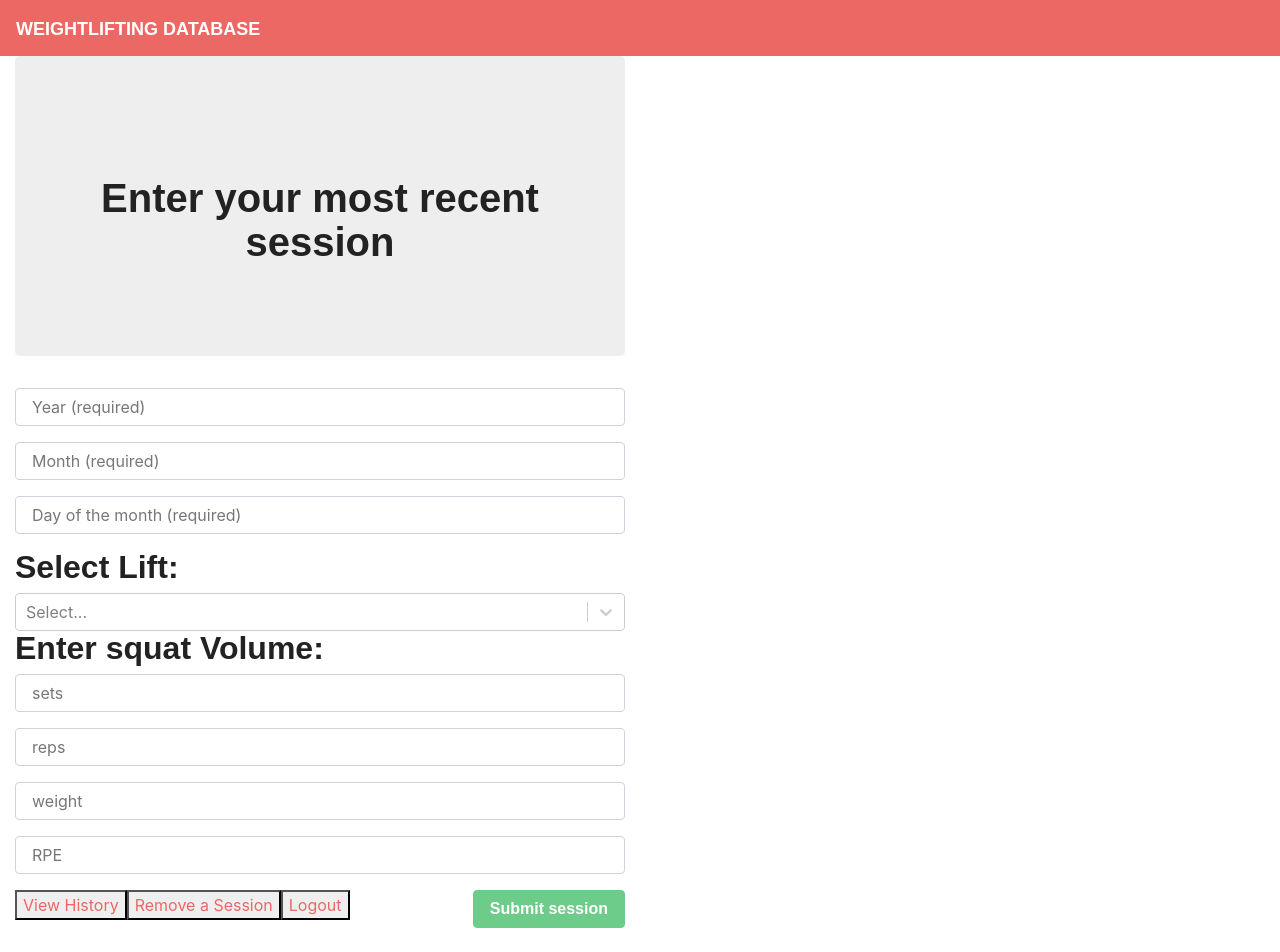
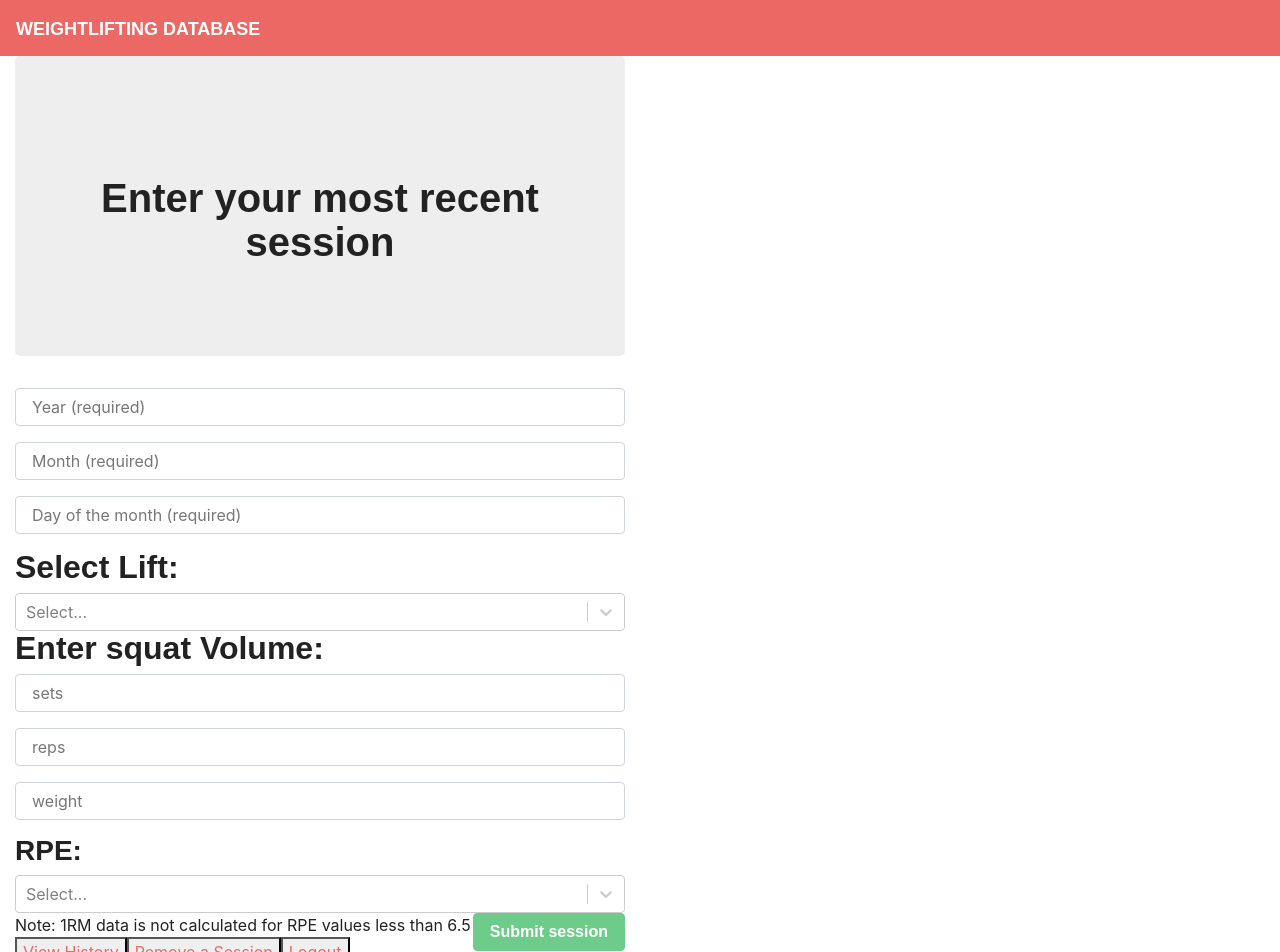
Before and after one commit to tbiaglow/Weightlifting-Tracker, a React (Create React App) app in the folder client/: page /users/1/Input in a window 1280 px wide. Shown: the top 952 px of the page. Built offline with nearby package versions, Linux system fonts and the light colour scheme; a web font is replaced by a local one.

Commit message:
RPE value is now determined by a dropdown box instead of manual user input

```diff
--- a/client/src/pages/User_Input.js
+++ b/client/src/pages/User_Input.js
@@ -13,13 +13,19 @@ const lifts = [
   { value: 'bench press', label: 'Bench Press' }
 ];
 
+const rpeValues = [
+  {value: 5, label: "5"}, {value: 6, label: "6"}, {value: 6.5, label: "6.5"},
+  {value: 7, label: "7"}, {value: 7.5, label: "7.5"}, {value: 8, label: "8"},
+  {value: 8.5, label: "8.5"}, {value: 9, label: "9"},
+  {value: 9.5, label: "9.5"}, {value: 10, label: "10"},
+  {value: "", label: "None"}
+];
+
 class User_Input extends Component {
-  // Need to assign keys for each variable in user history so I can set up the schema correctly
   state = {
     year: "",
     month: "",
     day: "",
-    // this.state.lift should be switchable
     lift: "squat",
     sets: "",
     reps: "",
@@ -28,39 +34,14 @@ class User_Input extends Component {
     userData: []
   };
 
-  // Functions to change desired lift
-  //-----------------------------------------------------------------------------------------
-  // handleSquatButton = event => {
-  //   event.preventDefault();
-  //   this.setState({lift: "squat"})
-  //   console.log(this.state.lift)
-  // }
-  // handlePressButton = event => {
-  //   event.preventDefault();
-  //   this.setState({lift: "press"})
-  //   console.log(this.state.lift)
-  // }
-  // handleBenchPressButton = event => {
-  //   event.preventDefault();
-  //   this.setState({lift: "bench press"})
-  //   console.log(this.state.lift)
-  // }
-  // handleDeadliftButton = event => {
-  //   event.preventDefault();
-  //   this.setState({lift: "deadlift"})
-  //   console.log(this.state.lift)
-  // }
-  //-----------------------------------------------------------------------------------------
+  //Function to change desired lift from dropdown menu
+  handleLiftChange = lift => {
+    this.setState({lift: lift.value})
+  };
 
-  handleLiftChange = lift => {
-    // this.setState(
-    //   { lift },
-    //   () => console.log(`Lift selected:`, this.state.lift)
-    // );
-    // event.preventDefault();
-    // this.setState({lift: lift})
-    this.setState({lift: lift.value})
-    console.log(this.state.lift)
+  //Function to change RPE from dropdown menu
+  handleRPEChange = RPE => {
+    this.setState({RPE: RPE.value})
   };
 
   handleInputChange = event => {
@@ -132,6 +113,9 @@ class User_Input extends Component {
     alert("Session Saved!")
   }
 
+  //Function to check if the exact year/month/day entered is already present in the dataset
+  //If it is, must push lift volume to that data item instead of creating a new one
+  //If not, push data to end of array
   placeHistoryItem = (lift, newHistoryItem) => {
     var historyItemPushed = false;
     for (var i = 0; i < lift[0].history.length; i++) {
@@ -145,6 +129,7 @@ class User_Input extends Component {
     }
   }
 
+  //Function to sort all history items by date
   sortHistory = (lift) => {
     for (var i = 0; i < lift[0].history.length - 1; i++) {
       if (lift[0].history[i].year > lift[0].history[i + 1].year) {
@@ -172,6 +157,7 @@ class User_Input extends Component {
 
   render() {
     const { lift } = this.state;
+    const { RPE } = this.state;
     return (
       <Container fluid>
         <Row>
@@ -184,10 +170,6 @@ class User_Input extends Component {
               <Input name="month" value={this.state.month} onChange={this.handleInputChange} placeholder="Month (required)" />
               <Input name="day" value={this.state.day} onChange={this.handleInputChange} placeholder="Day of the month (required)" />
               <h2>Select Lift: </h2>
-              {/* <button name="squatbutton" onClick={this.handleSquatButton}>Squat</button>
-              <button name="pressbutton" onClick={this.handlePressButton}>Press</button>
-              <button name="benchpressbutton" onClick={this.handleBenchPressButton}>Bench Press</button>
-              <button name="deadliftbutton" onClick={this.handleDeadliftButton}>Deadlift</button> */}
               <Select
                 value={lift}
                 onChange={this.handleLiftChange}
@@ -197,7 +179,13 @@ class User_Input extends Component {
               <Input name="sets" value={this.state.sets} onChange={this.handleInputChange} placeholder="sets" />
               <Input name="reps" value={this.state.reps} onChange={this.handleInputChange} placeholder="reps" />
               <Input name="weight" value={this.state.weight} onChange={this.handleInputChange} placeholder="weight" />
-              <Input name="RPE" value={this.state.RPE} onChange={this.handleInputChange} placeholder="RPE" />
+              <h3>RPE: {this.state.RPE}</h3>
+              <Select
+                value={RPE}
+                onChange={this.handleRPEChange}
+                options={rpeValues}
+              />
+              <text>Note: 1RM data is not calculated for RPE values less than 6.5</text>
               <FormBtn
                 disabled={!(this.state.sets && this.state.reps && this.state.weight)}
                 onClick={this.handleFormSubmit}
```
